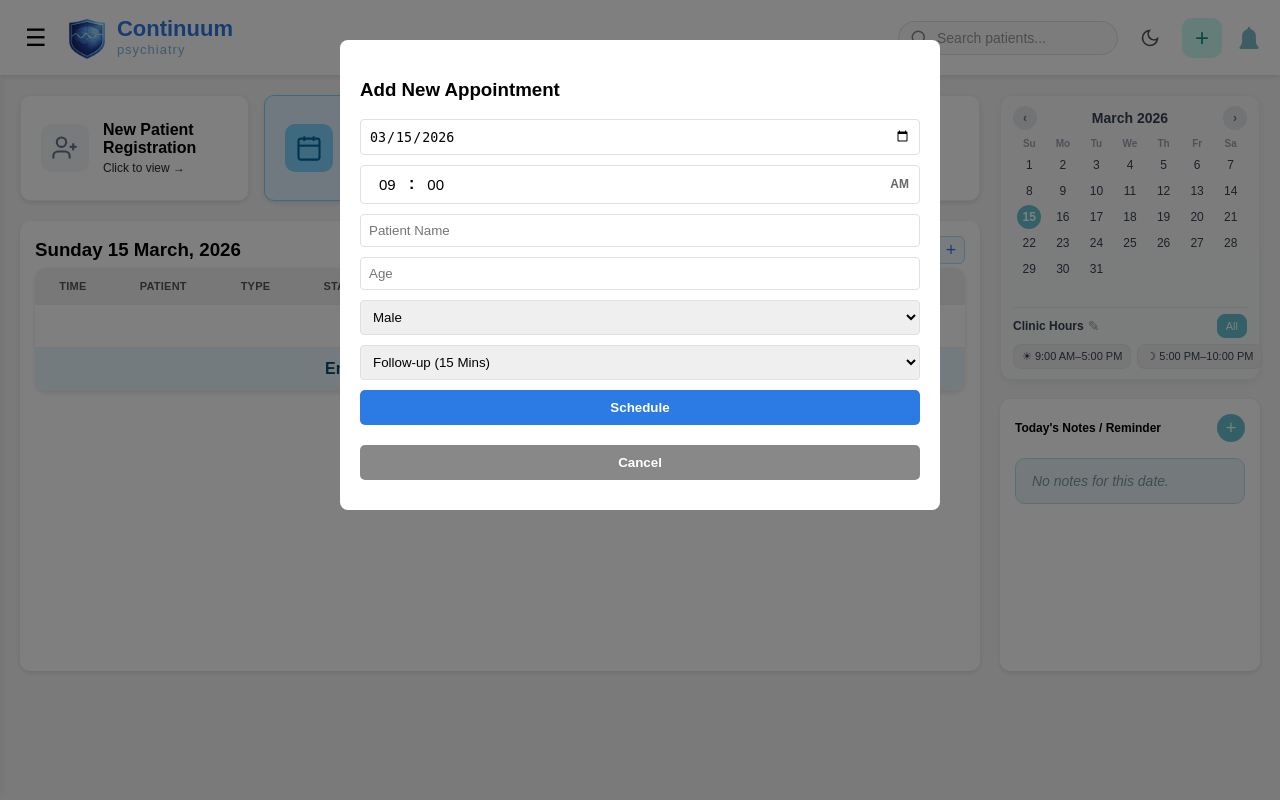
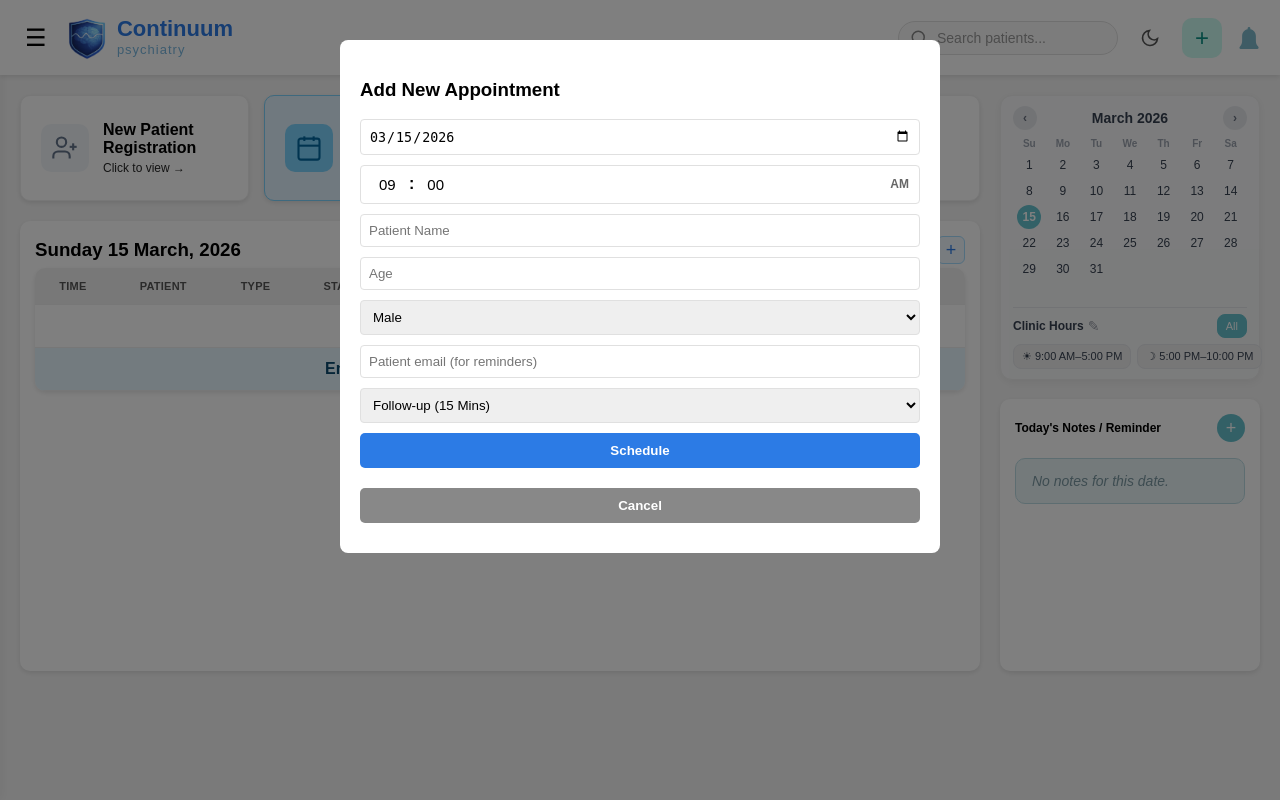
Before and after one commit to Kesava1995/PsycheLifeAppDemo, a Flask app: page /dashboard in a window 1280 px wide, after a click that opens the changed part. Run offline with Flask 3, Linux system fonts and the light colour scheme; the visitor is signed in with stand-in values (Sample User, id 1); data that the repository does not hold is empty.

Commit message:
15032026-4

```diff
--- a/app.py
+++ b/app.py
@@ -145,6 +145,12 @@ with app.app_context():
             db.session.commit()
         except Exception:
             db.session.rollback()
+    # Appointment: patient email for reminders
+    try:
+        db.session.execute(text('ALTER TABLE appointments ADD COLUMN email VARCHAR(120)'))
+        db.session.commit()
+    except Exception:
+        db.session.rollback()
 
 # --- Scheduler for daily reminders ---
 scheduler = APScheduler()
@@ -967,6 +973,7 @@ def add_appointment():
         flash("Time slot already booked!", "error")
         return redirect(url_for('dashboard'))
 
+    appt_email = (request.form.get('appt_email') or request.form.get('appt_email_sent') or '').strip()
     appt = Appointment(
         doctor_id=doctor_id,
         date=appt_date,
@@ -977,7 +984,8 @@ def add_appointment():
         slot_duration=duration,
         type=request.form.get('appt_type'),
         status=request.form.get('appt_status', 'Confirmed'),
-        view_details=request.form.get('appt_details', '')
+        view_details=request.form.get('appt_details', ''),
+        email=appt_email if appt_email else None,
     )
     db.session.add(appt)
     db.session.commit()
--- a/models.py
+++ b/models.py
@@ -319,6 +319,7 @@ class Appointment(db.Model):
     type = db.Column(db.String(50))  # 'New Case' or 'Follow-up'
     status = db.Column(db.String(50), default='Confirmed')  # 'Confirmed', 'Pending', 'Postponed'
     view_details = db.Column(db.Text)
+    email = db.Column(db.String(120), nullable=True)  # Patient email for appointment reminders
 
 
 class DashboardNote(db.Model):
--- a/templates/dashboard.html
+++ b/templates/dashboard.html
@@ -705,7 +705,7 @@
                         </td>
                         <td class="col-dx">{{ getattr(appt, 'dx', None) or '—' }}</td>
                         <td class="col-recall">{{ (appt.view_details or '—')[:80] }}{% if appt.view_details and appt.view_details|length > 80 %}...{% endif %}</td>
-                        <td class="col-followup-type">{{ getattr(appt, 'follow_up_type', None) or '—' }}</td>
+                        <td class="col-followup-type">{{ appt.type or '—' }}</td>
                         <td class="col-action">
                             <a href="{{ url_for('appt_details', appt_id=appt.id) }}" class="btn-appt-view">&#128065; View &#8964;</a>
                             <button type="button" class="delete-appt-btn" data-id="{{ appt.id }}" title="Delete Appointment">
@@ -901,7 +901,7 @@
                 <input type="text" name="appt_name" class="form-control" placeholder="Patient Name" list="existing-patients-list" autocomplete="off" required>
                 <datalist id="existing-patients-list">
                     {% for p in patients %}
-                        <option value="{{ p.name }}" data-age="{{ p.age }}" data-sex="{{ p.sex }}"></option>
+                        <option value="{{ p.name }}" data-age="{{ p.age }}" data-sex="{{ p.sex }}" data-email="{{ p.email or '' }}"></option>
                     {% endfor %}
                 </datalist>
                 <input type="number" name="appt_age" class="form-control" placeholder="Age" required>
@@ -910,6 +910,8 @@
                     <option value="F">Female</option>
                     <option value="Other">Other</option>
                 </select>
+                <input type="email" id="appt-email-input" name="appt_email" class="form-control" placeholder="Patient email (for reminders)" autocomplete="email">
+                <input type="hidden" name="appt_email_sent" id="appt-email-sent" value="">
                 <select name="appt_type" class="form-control" onchange="document.querySelector('input[name=\'appt_duration\']').value = this.options[this.selectedIndex].getAttribute('data-duration'); if(typeof refreshSlotsForModal === 'function') refreshSlotsForModal();">
                     <option value="New Registration" data-duration="45">New Registration (45 Mins)</option>
                     <option value="Extended Follow-up" data-duration="30">Extended Follow-up (30 Mins)</option>
@@ -1241,6 +1243,10 @@ if (addAppointmentForm) {
         if (btn) btn.classList.add('loading');
         if (spinner) spinner.classList.remove('hidden');
         if (btnText) btnText.textContent = 'Scheduling...';
+        // Copy email into hidden field so it is always submitted with the form
+        var emailInput = document.getElementById('appt-email-input');
+        var emailSent = document.getElementById('appt-email-sent');
+        if (emailInput && emailSent) emailSent.value = (emailInput.value || '').trim();
     });
 }
 
@@ -1262,11 +1268,12 @@ if (addHourSelect && addMinuteSelect) {
     addMinuteSelect.addEventListener('change', syncAddApptTime);
 }
 
-// Auto-fill existing patient details (type, age, sex) when name matches datalist
+// Auto-fill existing patient details (type, age, sex, email) when name matches datalist
 var apptNameInput = document.querySelector('input[name="appt_name"]');
 var apptTypeSelect = document.querySelector('select[name="appt_type"]');
 var apptAgeInput = document.querySelector('input[name="appt_age"]');
 var apptSexSelect = document.querySelector('select[name="appt_sex"]');
+var apptEmailInput = document.querySelector('input[name="appt_email"]');
 
 if (apptNameInput) {
     apptNameInput.addEventListener('input', function() {
@@ -1277,6 +1284,7 @@ if (apptNameInput) {
             if (opt.value.toLowerCase() === val) {
                 if (apptTypeSelect) apptTypeSelect.value = 'Follow-up';
                 if (apptAgeInput && opt.getAttribute('data-age')) apptAgeInput.value = opt.getAttribute('data-age');
+                if (apptEmailInput && opt.getAttribute('data-email')) apptEmailInput.value = opt.getAttribute('data-email') || '';
                 if (apptSexSelect && opt.getAttribute('data-sex')) {
                     var dbSex = (opt.getAttribute('data-sex') || '').trim();
                     apptSexSelect.value = dbSex;
--- a/templates/first_visit.html
+++ b/templates/first_visit.html
@@ -163,7 +163,7 @@
                         <div class="row-2-col">
                             <div><label>Patient Name *</label><input type="text" name="patient_name" class="form-control" value="{{ appt.name if appt else '' }}" required></div>
                             <div><label>Phone</label><input type="text" name="phone"></div>
-                            <div><label>Email (for reminders)</label><input type="email" name="email" placeholder="patient@example.com"></div>
+                            <div><label>Email (for reminders)</label><input type="email" name="email" placeholder="patient@example.com" value="{{ appt.email if appt and appt.email else '' }}"></div>
                         </div>
                         <div class="row-2-col">
                             <div><label>Age *</label><input type="number" name="age" class="form-control" value="{{ appt.age if appt else '' }}" required></div>
```
Also changed, not shown: 1 other file.
